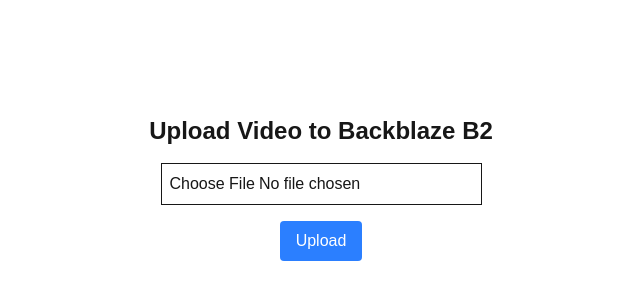
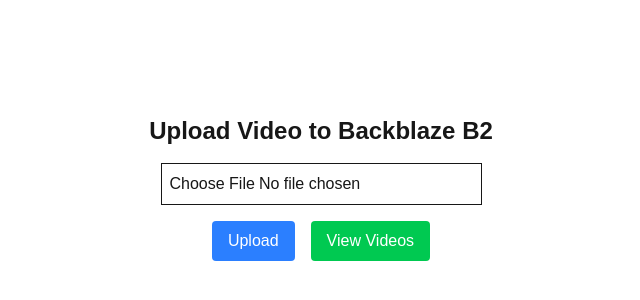
Before and after one commit to HariPad2005/StreamSync, a Next.js app: page / in a window 1280 px wide. Shown: the part 212-512 px from the top of the page, without its empty margins (319-959 px from the left). Built offline with nearby package versions, Linux system fonts and the light colour scheme; no server answers.

Commit message:
video loading successful

```diff
--- a/src/app/generateSignedUrl.tsx
+++ b/src/app/generateSignedUrl.tsx
@@ -1,3 +1,4 @@
+"use server";
 import { S3Client, GetObjectCommand } from "@aws-sdk/client-s3";
 import { getSignedUrl } from "@aws-sdk/s3-request-presigner";
 
@@ -15,10 +16,14 @@
 export async function getSignedVideoUrl(fileName: string): Promise<string> {
   if (!fileName) throw new Error("File name is required");
 
+  console.log("filename: ",fileName); // Should print your endpoint
+  console.log("Bucket Name:", process.env.B2_BUCKET_NAME!); // Should print your bucket name
+
   const command = new GetObjectCommand({
     Bucket: process.env.B2_BUCKET_NAME!,
     Key: fileName,
   });
 
-  return getSignedUrl(s3, command, { expiresIn: 3600 }); // 1-hour expiry
+  const signedUrl= await getSignedUrl(s3, command, { expiresIn: 3600 }); // 1-hour expiry
+  return signedUrl;
 }
--- a/src/app/page.tsx
+++ b/src/app/page.tsx
@@ -1,12 +1,16 @@
 "use client";
 
 import { useState } from "react";
+import { useRouter } from "next/navigation"; // Import Next.js router
 import { uploadFile } from "./upload"; // Import the server function
+// import Link from 'next/link'
+
 
 export default function UploadPage() {
   const [file, setFile] = useState<File | null>(null);
   const [uploading, setUploading] = useState(false);
   const [message, setMessage] = useState("");
+  const router = useRouter(); // Initialize router
 
   const handleFileChange = (e: React.ChangeEvent<HTMLInputElement>) => {
     if (e.target.files && e.target.files.length > 0) {
@@ -26,8 +30,7 @@
     const formData = new FormData();
     formData.append("file", file);
 
-    // 🚨 Do NOT use fetch()! Call the function directly.
-    const result = await uploadFile(formData);
+    const result = await uploadFile(formData); // Direct function call
 
     if (result.error) {
       setMessage(`Error: ${result.error}`);
@@ -42,13 +45,21 @@
     <main className="flex flex-col items-center justify-center min-h-screen p-6">
       <h1 className="text-2xl font-bold">Upload Video to Backblaze B2</h1>
       <input type="file" onChange={handleFileChange} className="mt-4 p-2 border" />
+      <div className="flex gap-4 mt-4">
         <button
           onClick={handleUpload}
           disabled={uploading}
-        className="mt-4 px-4 py-2 bg-blue-500 text-white rounded disabled:opacity-50"
+          className="px-4 py-2 bg-blue-500 text-white rounded disabled:opacity-50"
         >
           {uploading ? "Uploading..." : "Upload"}
         </button>
+        <button
+          onClick={() => router.push('/videos')} // Navigate to Videos.tsx
+          className="px-4 py-2 bg-green-500 text-white rounded"
+        >
+          View Videos
+        </button>
+      </div>
       {message && <p className="mt-2 text-lg">{message}</p>}
     </main>
   );
--- a/src/app/videos.tsx
+++ b/src/app/videos/page.tsx
@@ -1,6 +1,7 @@
 "use client";
 import { useState, useEffect } from "react";
-import { getSignedVideoUrl } from "./generateSignedUrl"  ; // Import the function
+import { getSignedVideoUrl } from "../generateSignedUrl"  ; // Import the function
+
 
 export default function VideoPlayer() {
   const [videoUrl, setVideoUrl] = useState("");
```
Lines whose indentation alone changed are shown as unchanged.
